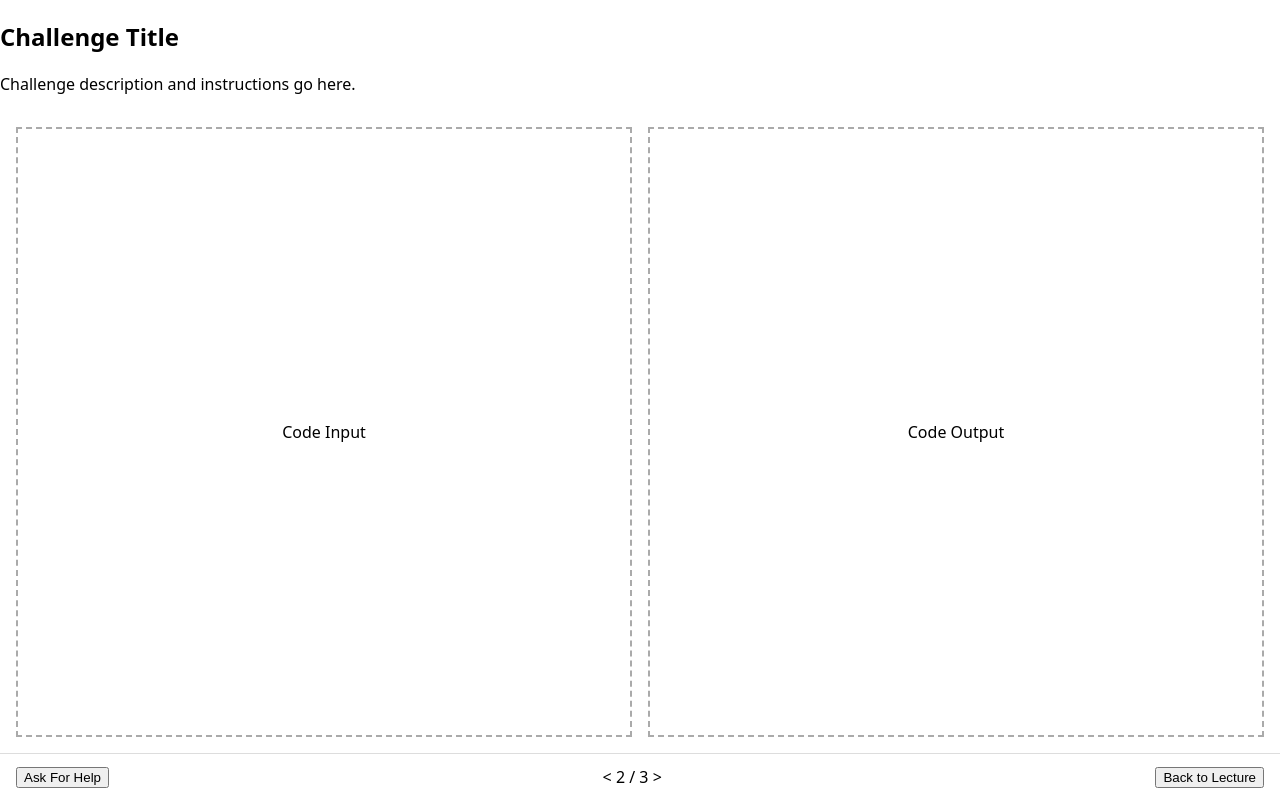
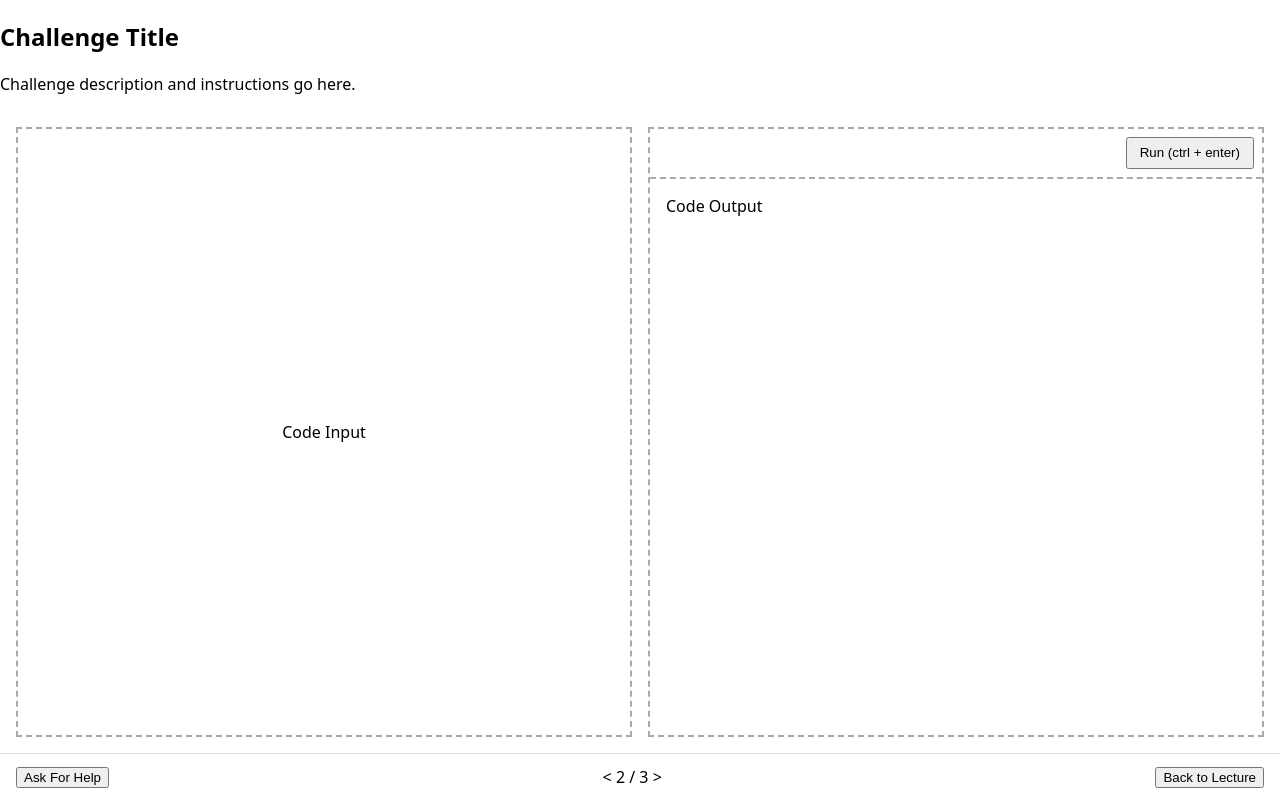
Before and after one commit to milesmercer04/pi-classroom-server, a React app in the folder frontend/: page / in a window 1280 px wide. Both pictures are taken after a click on the button "Go to Challenge". Built offline with nearby package versions, Linux system fonts and the light colour scheme; the HTML template or start-up script is replaced by a standard one.

Commit message:
Worked on integrating run button into student challenge view, but unhappy with divided code output pane

```diff
--- a/frontend/src/index.css
+++ b/frontend/src/index.css
@@ -17,9 +17,12 @@ main {
   padding: 1rem;
 }
 
+.challenge-body {
+  gap: 1rem;
+}
+
 .slide-placeholder,
-.code-input,
-.code-output {
+.code-input {
   border: 2px dashed #aaa;
   flex: 1;
   display: flex;
@@ -27,8 +30,30 @@ main {
   justify-content: center;
 }
 
-.challenge-body {
-  gap: 1rem;
+.code-output {
+  flex: 1;
+  padding: 1rem;
+  align-items: center;
+  justify-content: center;
+}
+
+.code-output-pane {
+  border: 2px dashed #aaa;
+  flex: 1;
+  display: flex;
+  flex-direction: column;
+}
+
+.code-output-header {
+  display: flex;
+  justify-content: flex-end;
+  padding: 0.5rem;
+  border-bottom: 2px dashed #aaa;
+}
+
+.run-button {
+  padding: 0.4rem 0.75rem;
+  cursor: pointer;
 }
 
 .control-bar {
--- a/frontend/src/views/StudentChallengeView.jsx
+++ b/frontend/src/views/StudentChallengeView.jsx
@@ -9,7 +9,13 @@ export default function StudentChallengeView({ onSwitch }) {
 
       <section className="challenge-body">
         <div className="code-input">Code Input</div>
-        <div className="code-output">Code Output</div>
+        <div className="code-output-pane">
+          <div className="code-output-header">
+            <button className="run-button">Run (ctrl + enter)</button>
+          </div>
+
+          <div className="code-output">Code Output</div>
+        </div>
       </section>
 
       <footer className="control-bar">
```
